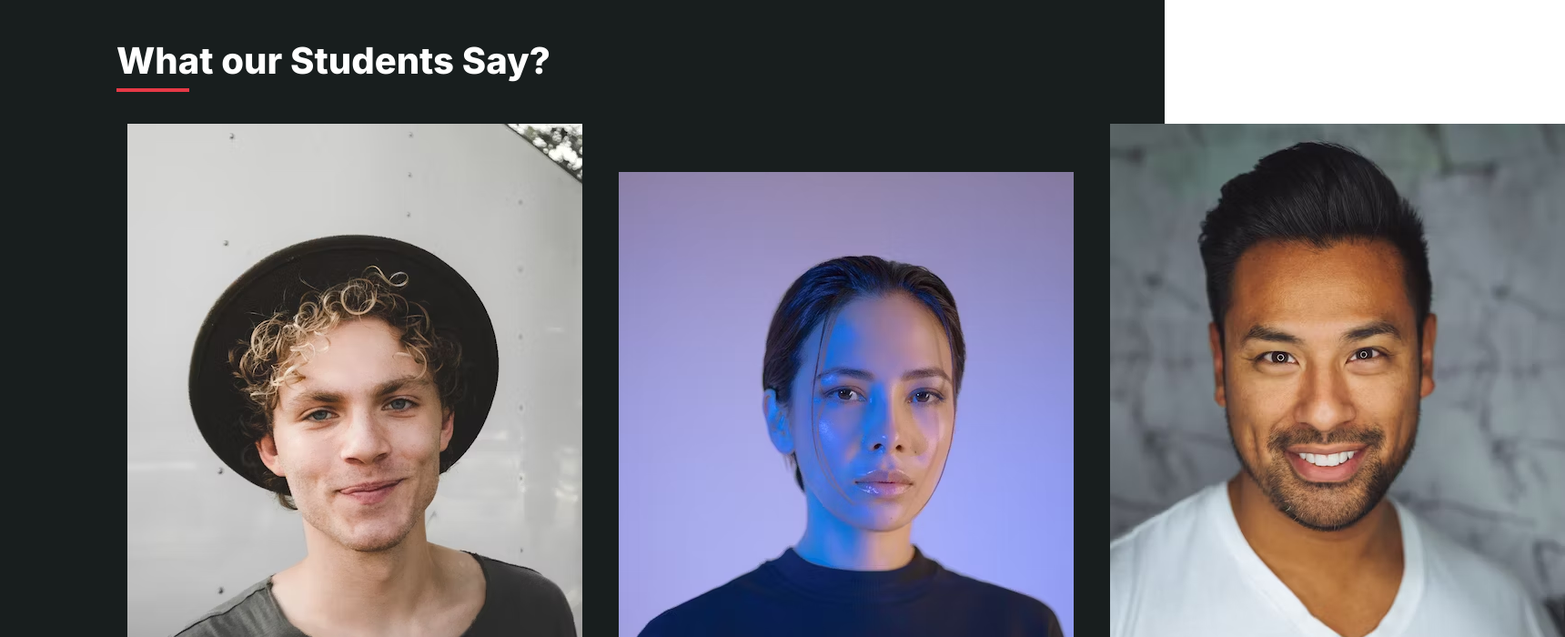
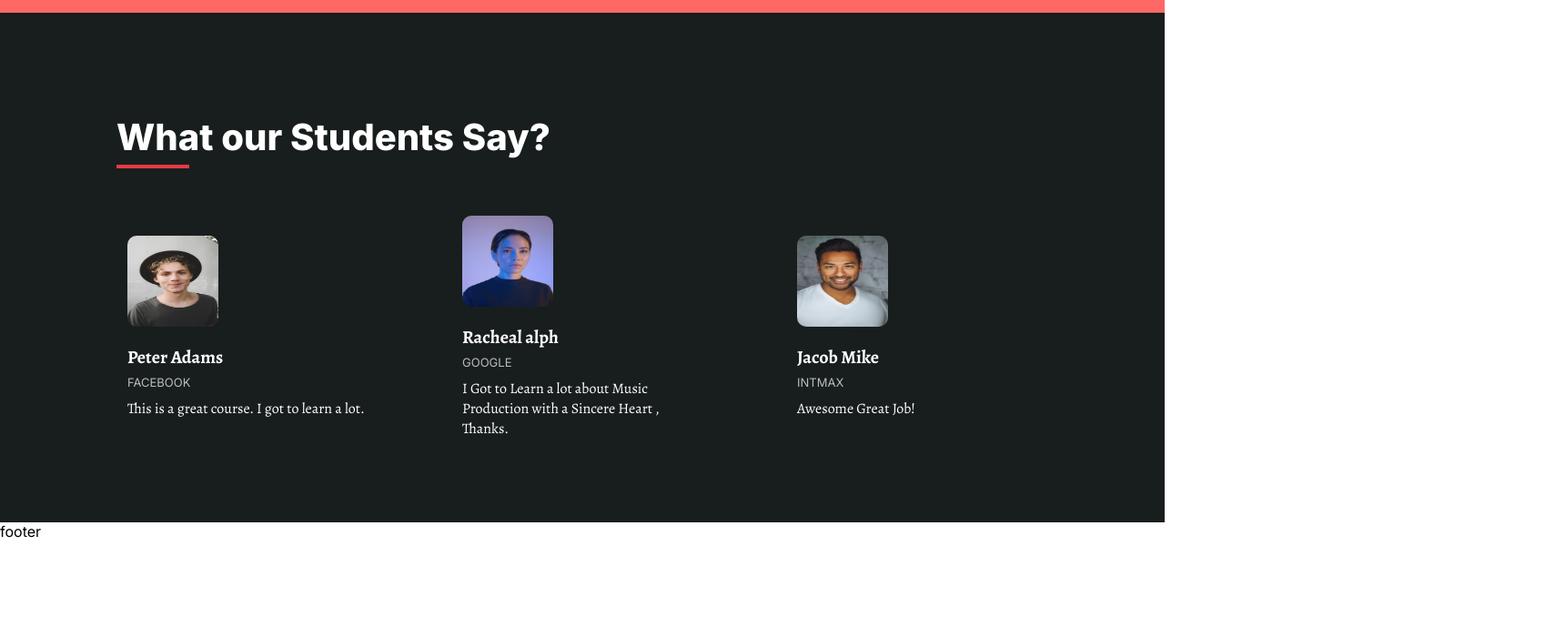
Before and after one commit to Fooagsmart/sound-website, a React (Vite) app: page / in a window 1280 px wide. Shown: the part 2480-3180 px from the top of the page at 91% size, 1720 px wide, since content can reach past the window. After the commit the page ends 3074 px from the top, so only its background shows below. Built offline with nearby package versions, Linux system fonts and the light colour scheme.

Commit message:
testimonial completed

```diff
--- a/src/Components/Testimonials/Testimonial.css
+++ b/src/Components/Testimonials/Testimonial.css
@@ -0,0 +1,36 @@
+.content-container {
+    margin-top: 50px;
+    justify-content: space-between;
+}
+
+.testimonial{
+    width: 264px;
+}
+
+.testimonial img {
+    width: 100px;
+    height: 100px;
+    border-radius: 10px;
+}
+
+.testimonial .name {
+    font-family: "Alegreya", serif;
+    font-weight: 700;
+    font-size: 20px;
+    margin-top: 16px;
+}
+
+.testimonial .company-name {
+    font-size: 13px;
+    text-transform: uppercase;
+    padding: 6px 0;
+    opacity: 0.7;
+}
+
+.testimonial .about {
+    font-family:"Alegreya", serif;
+    font-weight: 400;
+    font-size: 16px;
+    line-height: 22px;
+    margin-top: 4px;
+}
```
